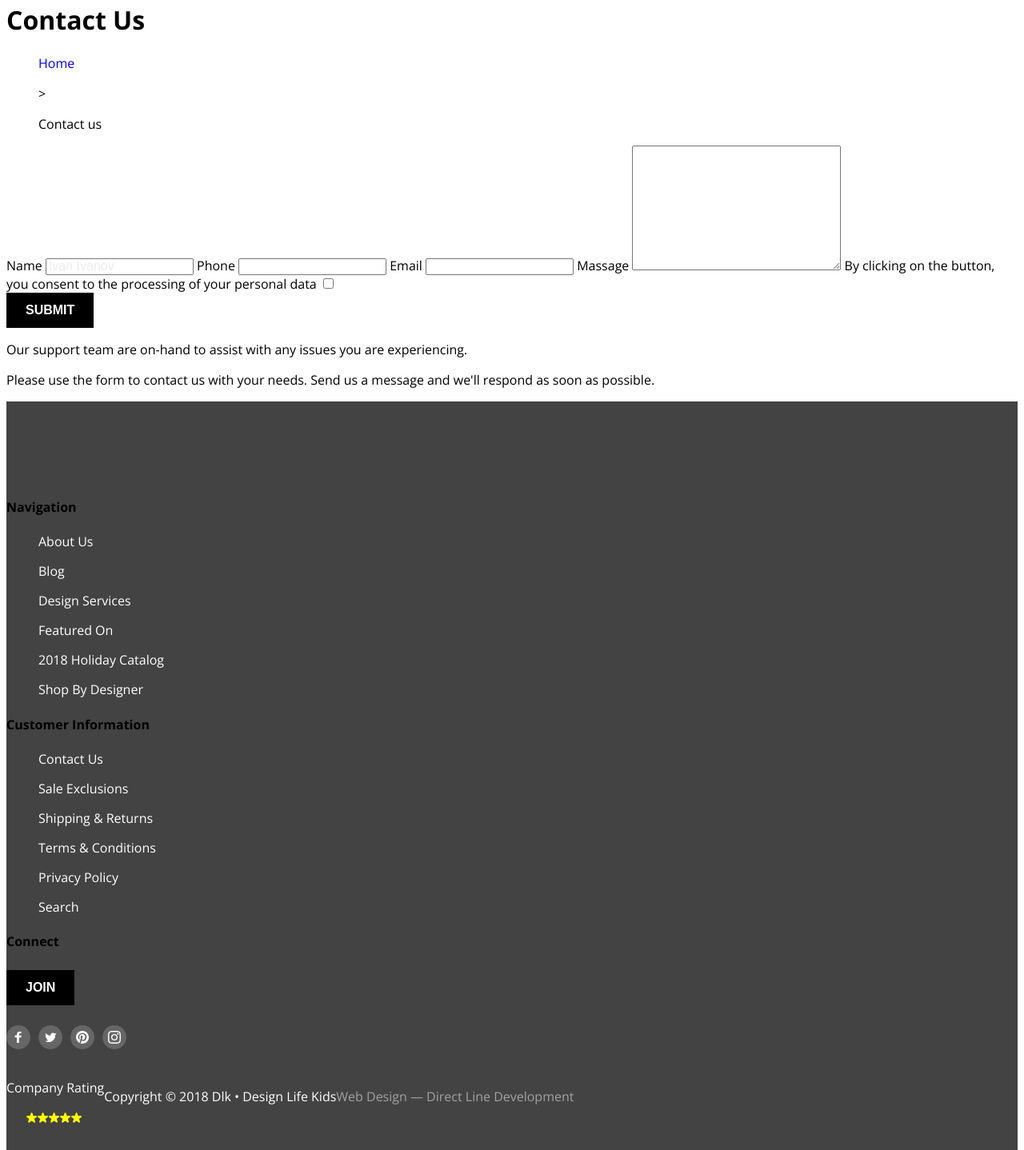
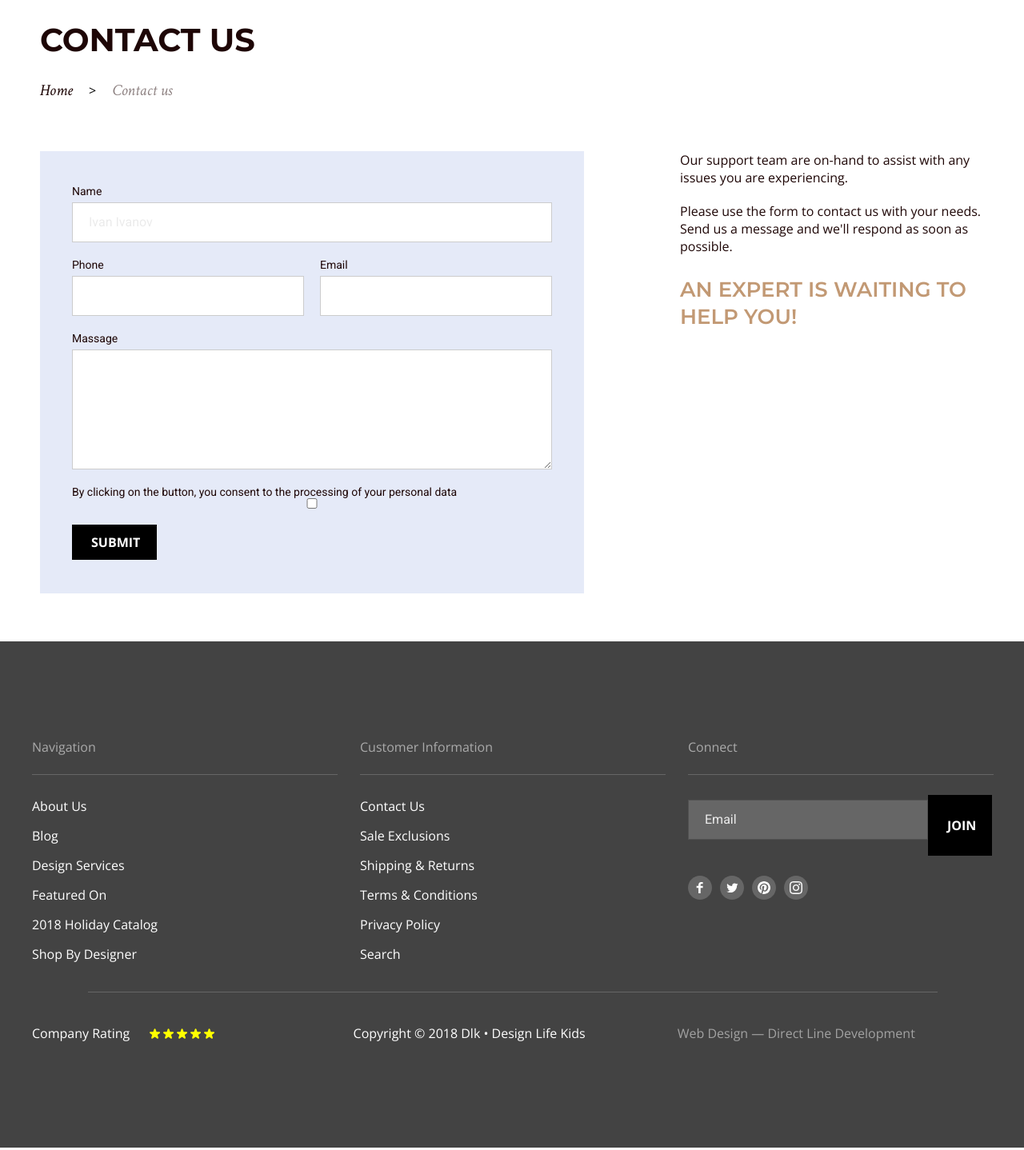
Before and after one commit to dl-academy-edu/mr-mishailov-roman-1, a plain HTML site: page contact-us/index.html in a window 1280 px wide. Shown: the part 138-1576 px from the top of the page at 80% size. Drawn offline with nearby package versions, Linux system fonts and the light colour scheme.

Commit message:
Нанесена сетка на страницу с контактами
Нанесена сетка на первую страницу и страницу с контактами

```diff
--- a/common.css
+++ b/common.css
@@ -33,9 +33,11 @@ ul {
     max-width: 1200px;
     margin: 0 auto;
     padding: 0 10px;}
+
 .header {
     display: flex;
     align-items: center;
+    flex-wrap: wrap;
 
     padding-top: 50px;
 }
@@ -43,13 +45,15 @@ ul {
 .header-nav-text {
     display: flex;
     margin-left: 20px;
+    flex-wrap: wrap;
 }
 
 .header-search {
     display: flex;
+    align-items: center;
     margin-left: auto;
-    align-items: center;
     margin-bottom: 0;
+    margin-top: 0;
 }
 
 
@@ -95,10 +99,17 @@ ul {
 
 .header-list-button {
     background-color: transparent;
-    border-color: transparent;
+    border: none;
+    padding: 0 22px;
+
 }
 
 /* Footer  */
+
+.footer {
+    flex-wrap: wrap;
+}
+
 .footer-title {
     font-weight: normal;
     font-size: 16px;
@@ -115,6 +126,10 @@ ul {
 
     color: #FFFFFF;
 
+}
+
+.footer-button {
+    max-width: 80px;
 }
 .input-size {
     width: 300px;
@@ -134,7 +149,11 @@ input::placeholder {
     display: flex;
     align-items: center;
 
-    color: #EBEBEB;
+    color: #EBEBEB;;
+}
+
+.bottom {
+    flex-wrap: wrap;
 }
 
 .bottom-text {
@@ -163,6 +182,8 @@ input::placeholder {
     max-width: 1200px;
     margin: 0 auto;
     display: flex;
+    justify-content: space-between;
+    flex-wrap: wrap;
 }
 
 
@@ -171,8 +192,7 @@ input::placeholder {
 }
 
 .footer-coloms {
-    max-width: 380px;
-    margin-right: 20px;
+    width: 380px;
 }
 
 .footer-list {
@@ -189,7 +209,13 @@ input::placeholder {
 }
 
 .line-bottom {
+    display: flex;
+    flex-wrap: wrap;
     padding: 0 0;
+}
+
+.full-line {
+    padding: 0 110px;
 }
 
 .footer-right {
@@ -240,3 +266,52 @@ input::placeholder {
     margin-right: 115px;
     max-width: 300px;
 }
+
+
+/* Form  */
+.text-lable {
+    display: flex;
+    flex-direction: column;
+
+    font-family: 'Roboto', sans-serif;
+    font-size: 14px;
+    line-height: 16px;
+    color: #1E0606;
+
+}
+
+.input-text {
+    min-height: 50px;
+    min-width: 290px;
+    border: 1px solid rgba(0, 0, 0, 0.2);
+    padding: 14px 20px;
+    margin-top: 6px;
+    margin-bottom: 20px;
+}
+
+.adress-box {
+    display: flex;
+    justify-content: space-between;
+}
+
+.area-place {
+    border: 1px solid rgba(0, 0, 0, 0.2);
+    height: 150px;
+    margin-top: 6px;
+    margin-bottom: 20px;
+}
+.plus ::placeholder {
+    font-family: Roboto;
+    font-style: normal;
+    font-weight: normal;
+    font-size: 18px;
+    line-height: 21px;
+
+    color: #1E0606;
+
+}
+
+.form-button {
+    margin-top: 20px;
+    max-width: 106px;
+}
--- a/contact-us/index.html
+++ b/contact-us/index.html
@@ -4,9 +4,11 @@
         <meta charset="UTF-8">
         <meta name="viewport" content="width=device-width, initial-scale=1.0">
         <title>DLK</title>
+        <link rel="stylesheet" href="https://necolas.github.io/normalize.css/latest/normalize.css">
         <link href="https://fonts.googleapis.com/css2?family=Open+Sans:wght@400;700&display=swap" rel="stylesheet">
-    <link href="https://fonts.googleapis.com/css2?family=Montserrat:wght@400;700&display=swap" rel="stylesheet">
+        <link href="https://fonts.googleapis.com/css2?family=Montserrat:wght@400;600;700&display=swap" rel="stylesheet">
         <link href="https://fonts.googleapis.com/css2?family=Crimson+Text:ital,wght@1,400;1,700&display=swap" rel="stylesheet">
+        <link href="https://fonts.googleapis.com/css2?family=Roboto&display=swap" rel="stylesheet">
         <link rel="stylesheet" href="/common.css">
         <link rel="stylesheet" href="/contact-us/style.css">
     </head>
@@ -30,17 +32,21 @@
         </ul>
     </header>
     <main>
+        <section class="container">
             <h1 class="contact-us-title">Contact Us</h1>
             <ul class="nav-link">
-            <li><a class="link" href="../index.html">Home</a></li>
-            <li><p class="bracket">&gt;</p></li>
-            <li><a class="link">Contact us</a></li>
+                <li><a class="nav-margin link-text" href="../index.html">Home</a></li>
+                <li><p class="nav-margin bracket">&gt;</p></li>
+                <li><a class="nav-margin link-text text-finish">Contact us</a></li>
             </ul>
+            <div class="contact-main">
+                <div class="form-box">
                     <form class="contact-us-form" action="/contact-us/index.html">
                         <label class="text-lable">
                             Name
-                <input class="input-text" type="text" name="name" placeholder="Ivan Ivanov">
+                            <input class="input-text plus" type="text" name="name" placeholder="Ivan Ivanov">
                         </label>
+                        <div class="adress-box">
                             <label class="text-lable">
                                 Phone
                                 <input class="input-text" type="tel" name="phone">
@@ -49,26 +55,33 @@
                                 Email
                                 <input class="input-text" type="email" name="email">
                             </label>
+                        </div>
                         <label class="text-lable">
                             Massage
-            <textarea name="massage" cols="30" rows="10"></textarea>
+                        <textarea class="area-place" name="massage" cols="30" rows="10"></textarea>
                         </label>
-            <label class="conset-text">
+                        <label class="text-lable conset-text">
                             By clicking on the button, you consent to the processing of your personal data
                             <input class="input-checkbox" name="conent" type="checkbox" value="conent">
                         </label>
                         <button class="form-button button" type="submit">Submit</button>
                     </form>
+                </div>
             <section class="support">
                 <h3 class="hidden">Support text</h3>
                 <p class="support-text">Our support team are on-hand to assist with any issues you are experiencing.</p>
                 <p class="support-text">Please use the form to contact us with your needs. Send us a message and we'll respond as soon as possible.</p>
-            <p class="support-bottom-text"></p>
+                <p class="support-bottom-text">An expert is waiting to help you!</p>
+            </section>
+        </div>
         </section>
     </main>
-    <footer class="footer">
-        <h4 class="footer-left-title">Navigation</h4>
-        <ul class="footer-left">
+    <footer class="footer container">
+        <div class="footer-inside">
+            <div class="footer-coloms">
+                <h4 class="footer-title">Navigation</h4>
+                <hr align="center" width="100%" size="1px" color="#666666">
+                <ul class="footer-list">
                     <li><a class="footer-left-link" href="#">About Us</a></li>
                     <li><a class="footer-left-link" href="#">Blog</a></li>
                     <li><a class="footer-left-link" href="#">Design Services</a></li>
@@ -76,8 +89,11 @@
                     <li><a class="footer-left-link" href="#">2018 Holiday Catalog</a></li>
                     <li><a class="footer-left-link" href="#">Shop By Designer</a></li>
                 </ul>
-        <h4 class="footer-bar-title">Customer Information</h4>
-        <ul class="footer-middle">
+            </div>
+            <div class="footer-coloms">
+                <h4 class="footer-title">Customer Information</h4>
+                <hr align="center" width="100%" size="1px" color="#666666">
+                <ul class="footer-list">
                     <li><a class="footer-left-link" href="#">Contact Us</a></li>
                     <li><a class="footer-left-link" href="#">Sale Exclusions</a></li>
                     <li><a class="footer-left-link" href="#">Shipping & Returns</a></li>
@@ -85,9 +101,19 @@
                     <li><a class="footer-left-link" href="#">Privacy Policy</a></li>
                     <li><a class="footer-left-link" href="#">Search</a></li>
                 </ul>
-        <h4 class="footer-bar-title">Connect</h4>
+            </div>
+            <div class="footer-coloms">
+                <h4 class="footer-title">Connect</h4>
+                <hr align="center" width="100%" size="1px" color="#666666" class="line">
                 <div class="footer-right">
+                    <div class="footer-input">
+                        <form action="/contact-us/index.html" class="form">
+                            <label class="text-lable">
+                                <input class="input-text input-size" type="email" name="email" placeholder="Email">
+                            </label>
+                        </form>
                         <button class="footer-button button">Join</button>
+                    </div>
                     <ul class="social">
                         <li><a class="social-link" href="#"><img src="/images/Facebook.svg" alt="facebook"></a></li>
                         <li><a class="social-link" href="#"><img src="/images/Twitter.svg" alt="twitter"></a></li>
@@ -95,20 +121,27 @@
                         <li><a class="social-link" href="#"><img src="/images/Instagram.svg" alt="instagram"></a></li>
                     </ul>
                 </div>
+            </div>
+        </div>
+        <div class="full-line">
+            <hr align="center" width="100%" size="1px" color="#666666">
+        </div>
+        <div class="line-bottom container">
             <ul class="bottom">
-            <li>
+            <li class="star-box">
                 <p class="bottom-text">Company Rating</p>
                 <ul class="stars">
-                    <li><img src="/images/Star.svg" alt="stars"></li>
-                    <li><img src="/images/Star.svg" alt="stars"></li>
-                    <li><img src="/images/Star.svg" alt="stars"></li>
-                    <li><img src="/images/Star.svg" alt="stars"></li>
-                    <li><img src="/images/Star.svg" alt="stars"></li>
+                    <li class="star"><img src="/images/Star.svg" alt="stars"></li>
+                    <li class="star"><img src="/images/Star.svg" alt="stars"></li>
+                    <li class="star"><img src="/images/Star.svg" alt="stars"></li>
+                    <li class="star"><img src="/images/Star.svg" alt="stars"></li>
+                    <li class="star"><img src="/images/Star.svg" alt="stars"></li>
                 </ul>
             </li>
-            <li><p class="bottom-text" >Copyright © 2018 Dlk • Design Life Kids</p></li>
+            <li><p class="bottom-text margin-copirate" >Copyright © 2018 Dlk • Design Life Kids</p></li>
             <li><a class="bottom-link" href="#">Web Design — Direct Line Development</a></li>
             </ul>
+        </div>
     </footer>
 </body>
 </html>
--- a/contact-us/style.css
+++ b/contact-us/style.css
@@ -0,0 +1,84 @@
+/* Contact pages */
+
+.contact-us-title {
+    font-family: 'Montserrat', sans-serif;
+    font-weight: bold;
+    font-size: 40px;
+    color:  #1E0606 ;
+    text-transform: uppercase;
+
+    margin-top: 60px;
+    margin-bottom: 15px;
+
+}
+
+.nav-link {
+    display: flex;
+    align-items: center;
+    padding: 0 0;
+    margin: 0 0;
+
+}
+
+.nav-margin {
+    margin-right: 20px;
+}
+
+.link-text {
+    font-family: 'Crimson Text', serif;
+    font-style: italic;
+    font-size: 20px;
+    line-height: 25px;
+    color: #1E0606;
+}
+.text-finish {
+    opacity: 50%;
+}
+
+.contact-main {
+    display: flex;
+    flex-wrap: wrap;
+    justify-content: space-between;
+    margin-top: 50px;
+    margin-bottom: 60px;
+}
+
+.contact-us-form {
+    display: flex;
+    flex-direction: column;
+
+    box-sizing: border-box;
+    width: 680px;
+    padding: 42px 40px;
+
+    background-color: #E5EAF8;
+
+}
+
+.support {
+    display: block;
+    box-sizing: border-box;
+    width: 380px;
+}
+.support-text {
+    font-family: Open Sans;
+    font-size: 16px;
+    line-height: 22px;
+
+    color: #1E0606;
+
+    margin-top: 0;
+    margin-bottom: 20px;
+}
+
+.support-bottom-text {
+    font-family:'Montserrat', sans-serif;
+    font-weight: 600;
+    font-size: 26px;
+    line-height: 34px;
+
+    text-transform: uppercase;
+
+    color: #C29974;
+
+}
```
Also changed, not shown: index.html (+23 -13 lines), style.css (+52 -6 lines). Lines whose indentation alone changed are shown as unchanged.
